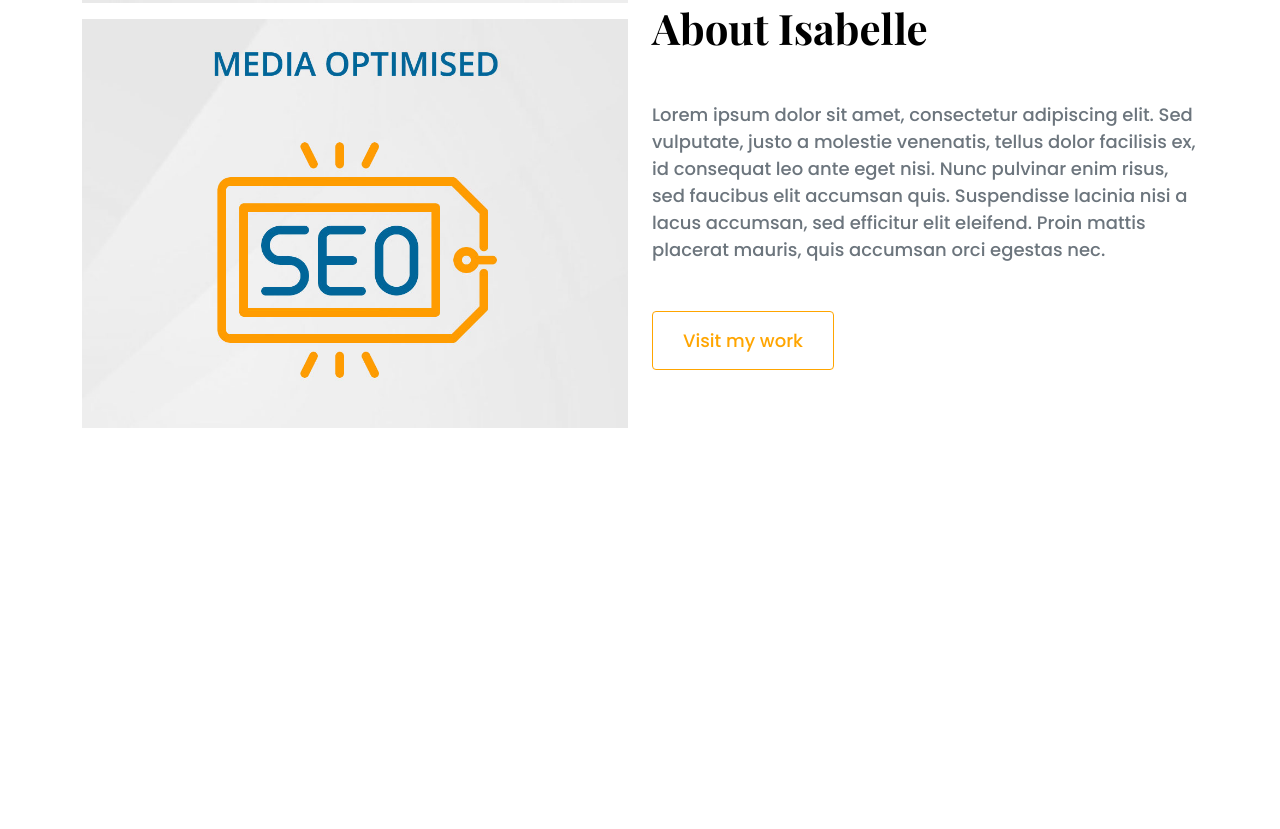
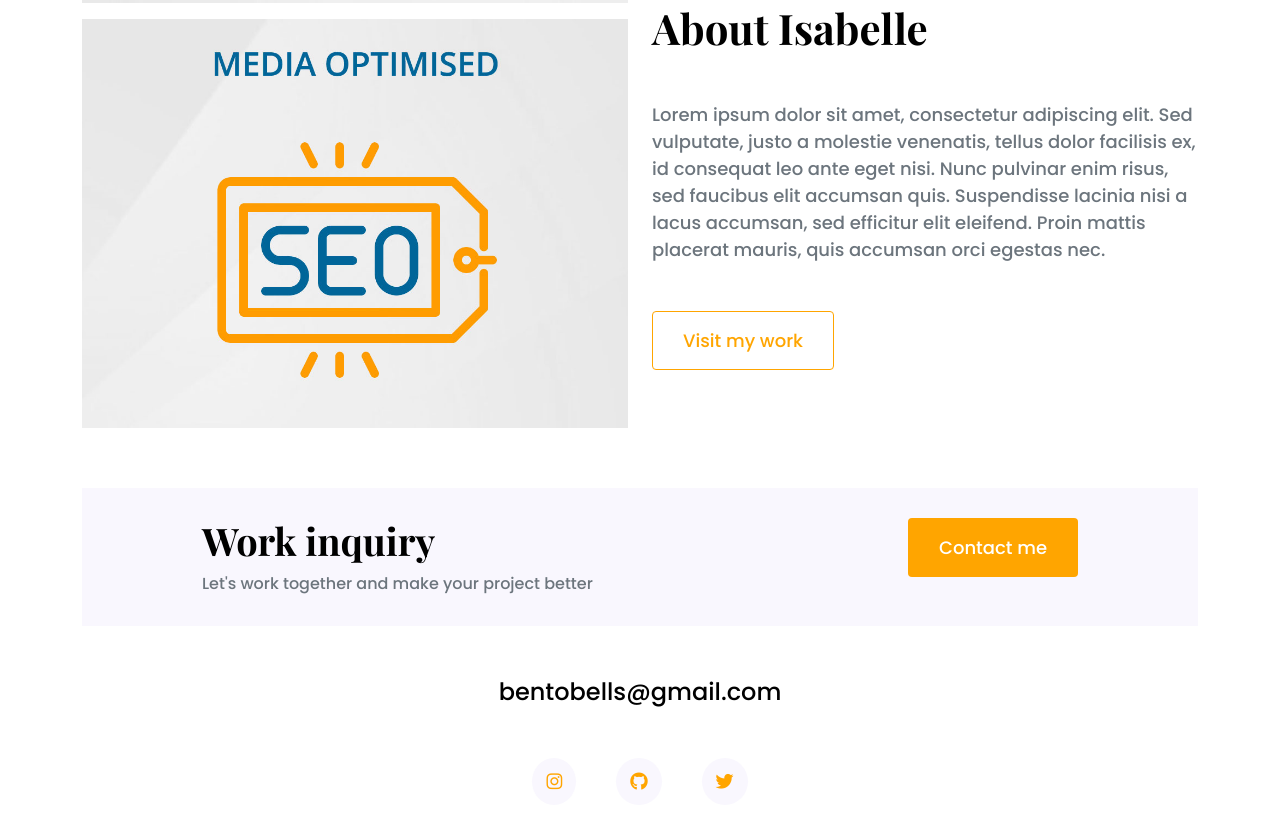
Before and after one commit to bellsq/portfolio-project, a plain HTML site: page index.html in a window 1280 px wide. Shown: the part 1121-1950 px from the top of the page. Before the commit the page ends 1549 px from the top, so only its background shows below. Drawn offline with nearby package versions, Linux system fonts and the light colour scheme.

Commit message:
working on the footer

```diff
--- a/index.html
+++ b/index.html
@@ -93,6 +93,28 @@
                 </div>
             </div>
         </div>
+        <footer>
+
+            <div class="contact-cta d-flex justify-content-between mb-5 d-none d-md-flex">
+                <div>
+                    <h4>Work inquiry</h4>
+                    <p class="text-muted">
+                        Let's work together and make your project better
+                    </p>
+                </div>
+                <div>
+                    <a href="" class="btn btn-branding">Contact me</a>
+                </div>
+            </div>
+            <div class="d-flex justify-content-center mb-5">
+                <a href="mailto:bentobells@gmail.com" class="email-link">bentobells@gmail.com</a>
+            </div>
+            <div class="social-links d-flex justify-content-center mb-5">
+                <a href="https://www.instagram.com/isabelle"><i class="fab fa-instagram"></i></a>
+                <a href="https://github.com/"><i class="fab fa-github"></i></a>
+                <a href="https://www.twitter.com/isabelle"><i class="fab fa-twitter"></i></a>
+            </div>
+        </footer>
     </div>
 </body>
 
--- a/styles/portfolio.css
+++ b/styles/portfolio.css
@@ -54,6 +54,10 @@ h1 {
 
 h2 {
     font-size: 42px;
+}
+
+h4 {
+    font-size: 38px;
 }
 
 p{
@@ -122,6 +126,43 @@ p{
     padding: 120px 60px;
 }
 
+footer .email-link {
+font-size:24px;
+text-decoration: none;
+color:black;
+}
+
+footer .email-link:hover {
+color: var(--branding-color);
+}
+
+footer{
+    margin:60px 0;
+}
+
+footer .social-links a {
+    margin:0 20px;
+    color: var(--branding-color);
+    background-color: var(--secondary-color);
+    padding:10px 14px;
+    font-size:18px;
+    border-radius: 50%;
+}
+
+footer .social-links a:hover {
+   color:white;
+   background-color: var(--branding-color);
+}
+
+footer .contact-cta {
+    background-color: var(--secondary-color);
+    padding:30px 120px;
+}
+
+footer .contact-cta p{
+    margin:0;
+}
+
 @media(max-width:900px) {
 
     hero {
@@ -132,10 +173,14 @@ p{
         font-size:40px;
         line-height: 1.4;
     }
-
     .h2 {
         font-size:32px;
     }
+
+    .h4{
+        font-size:18px
+    }
+
     .content{
         padding:0;
         text-align:center;
```
